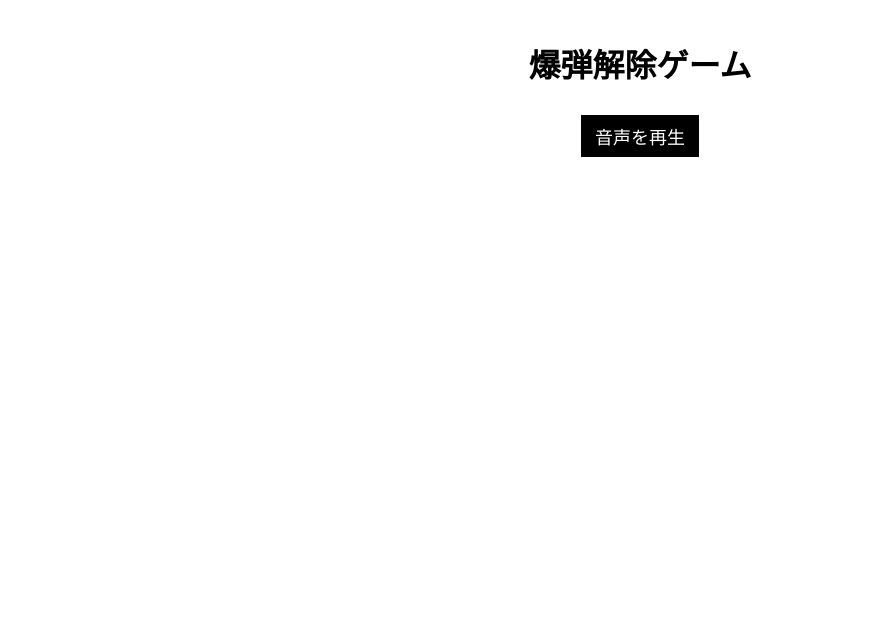
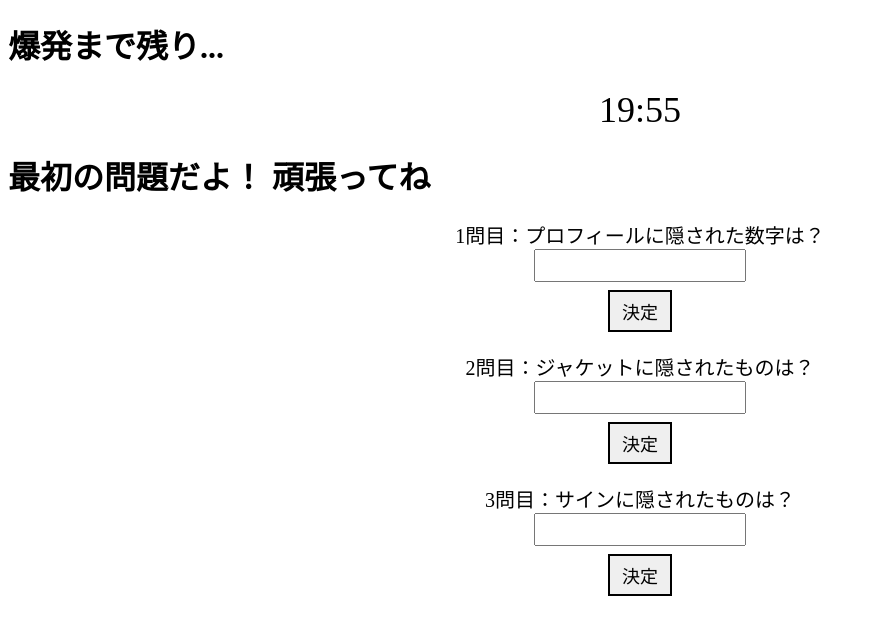
Before and after one commit to mysterysolving2026/nazotokikitto1, a plain HTML site: page index.html in a window 1280 px wide. Shown: the whole page, without its empty margins (0-874 px from the left). Drawn offline with Linux system fonts and the light colour scheme.

Commit message:
Update styles and questions in index.html

```diff
--- a/index.html
+++ b/index.html
@@ -5,17 +5,21 @@
   <title>爆弾解除ゲーム - 小謎</title>
   <style>
     body {
-      font-family: "MS Mincho", "Hiragino Mincho ProN", serif;
+      body {
+      font-family: "MS Gothic", "Hiragino Sans", sans-serif;
+      margin-top: 40px;
        text-align: center;
-      margin-top: 40px;
     }
     .timer {
-      font-size: 40px;
-      margin: 10px 0;
+      font-size: 36px;
+      margin-bottom: 20px;
+      text-align: center;
     }
+
     .question {
       margin-top: 20px;
       font-size: 20px;
+      text-align: center;
     }
     .input-box {
       width: 200px;
@@ -24,12 +28,11 @@
       text-align: center;
     }
     button {
-      font-family: "MS Mincho", "Hiragino Mincho ProN", serif;
+      font-family: "MS Gothic", "Hiragino Sans", sans-serif;
       font-size: 18px;
       padding: 6px 12px;
       margin-top: 8px;
-      background-color: black;
-      color: white;
+      color: black;
       border: 2px solid black;
     }
     .error {
@@ -45,20 +48,17 @@
 </head>
 <body>
 
-  <h1>爆弾解除ゲーム</h1>
+  <h1>爆発まで残り...</h1>
 
-  <!-- 音声ボタン -->
-  <audio id="introAudio" src="C:\Users\kaho owner\Downloads\beep-02.mp3"></audio>
-  <!-- dummy.mp3 は後で本物の音源に差し替えてください -->
-  <button onclick="playIntro()">音声を再生</button>
 
   <!-- カウントダウン -->
   <div id="timer" class="timer"></div>
 
-  <!-- 小謎3問（最初は非表示） -->
-  <div id="puzzles" style="display:none;">
+  <!-- 小謎3問 -->
+  <h1>最初の問題だよ！ 頑張ってね</h1>
+  <div id="puzzles">
     <div class="question">
-      1問目：Aの答えは？
+      1問目：プロフィールに隠された数字は？
       <br>
       <input id="q1" class="input-box">
       <br>
@@ -67,7 +67,7 @@
     </div>
 
     <div class="question">
-      2問目：Bの答えは？
+      2問目：ジャケットに隠されたものは？
       <br>
       <input id="q2" class="input-box">
       <br>
@@ -76,7 +76,7 @@
     </div>
 
     <div class="question">
-      3問目：Cの答えは？
+      3問目：サインに隠されたものは？
       <br>
       <input id="q3" class="input-box">
       <br>
@@ -88,46 +88,33 @@
   </div>
 
   <script>
-  function playIntro() {
-    const audio = document.getElementById("introAudio");
-    audio.play();
+    // ページを開いた瞬間にカウントダウン開始
+    window.onload = () => {
+      startCountdown();
+    };
 
-    // 音声が終わったら自動でカウントダウン開始
-    audio.onended = () => {
-      startCountdown();   // ← カウントダウン開始
-      showPuzzles();      // ← 小謎を表示
-    };
-  }
-
-  // カウントダウン開始
     function startCountdown() {
       if (!localStorage.getItem("endTime")) {
-      const end = Date.now() + 30 * 60 * 1000; // 30分
+        const end = Date.now() + 20 * 60 * 1000; // 20分
         localStorage.setItem("endTime", end);
       }
       updateTimer();
       setInterval(updateTimer, 1000);
     }
 
-  // カウントダウン表示更新
     function updateTimer() {
       const endTime = Number(localStorage.getItem("endTime"));
       const now = Date.now();
       const remaining = Math.floor((endTime - now) / 1000);
 
       if (remaining <= 0) {
-      window.location.href = "gameover.html";
+        window.location.href = "gameover1.html";
         return;
       }
 
       const m = String(Math.floor(remaining / 60)).padStart(2, "0");
       const s = String(remaining % 60).padStart(2, "0");
       document.getElementById("timer").textContent = `${m}:${s}`;
-    }
-
-  // 小謎を表示
-  function showPuzzles() {
-    document.getElementById("puzzles").style.display = "block";
     }
 
     let q1ok = false, q2ok = false, q3ok = false;
@@ -142,10 +129,10 @@
       const v = document.getElementById("q1").value.trim();
       if (v === "3635") {
         q1ok = true;
-        document.getElementById("e1").textContent = "正解！";
+        document.getElementById("e1").textContent = "正解だよ";
       } else {
         q1ok = false;
-        document.getElementById("e1").textContent = "間違っています";
+        document.getElementById("e1").textContent = "間違ってるね";
       }
       checkAll();
     }
@@ -154,10 +141,10 @@
       const v = document.getElementById("q2").value.trim();
       if (v === "せいかい") {
         q2ok = true;
-        document.getElementById("e2").textContent = "正解！";
+        document.getElementById("e2").textContent = "正解だよ";
       } else {
         q2ok = false;
-        document.getElementById("e2").textContent = "間違っています";
+        document.getElementById("e2").textContent = "間違ってるね";
       }
       checkAll();
     }
@@ -166,16 +153,16 @@
       const v = document.getElementById("q3").value.trim();
       if (v === "せいかい") {
         q3ok = true;
-        document.getElementById("e3").textContent = "正解！";
+        document.getElementById("e3").textContent = "正解だよ";
       } else {
         q3ok = false;
-        document.getElementById("e3").textContent = "間違っています";
+        document.getElementById("e3").textContent = "間違ってるね";
       }
       checkAll();
     }
 
     function goToColors() {
-      window.location.href = "colors.html";
+      window.location.href = "colors1.html";
     }
   </script>
 
```
Lines whose indentation alone changed are shown as unchanged.
